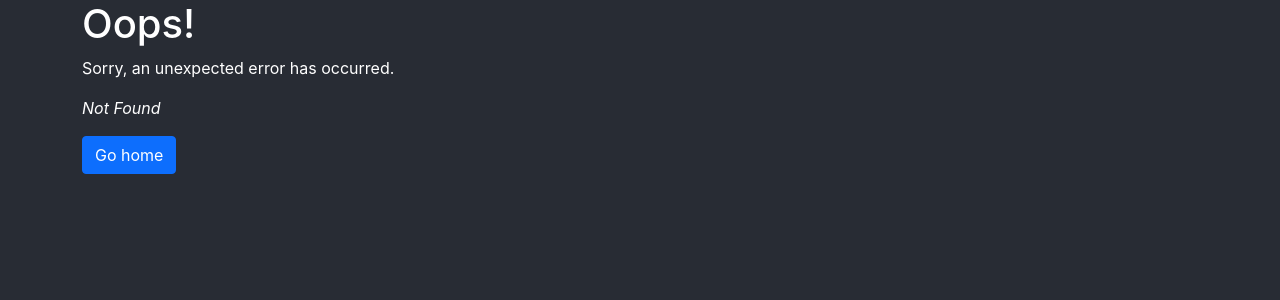
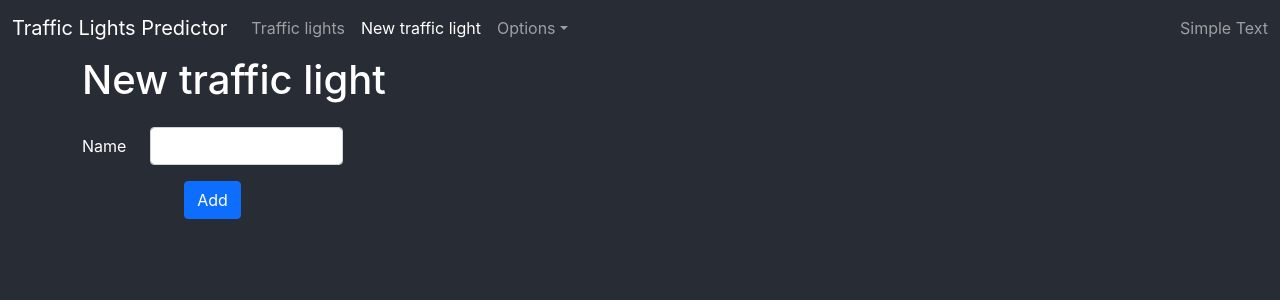
Before and after one commit to RenanDiaz/traffic-lights-predictor, a React (Create React App) app: page /new in a window 1280 px wide. Before the commit this address had no page. Shown: the top 300 px of the page. Built offline with nearby package versions, Linux system fonts and the light colour scheme.

Commit message:
Mock list and form

```diff
--- a/src/components/Header.jsx
+++ b/src/components/Header.jsx
@@ -29,13 +29,13 @@ export function Header() {
         <Collapse isOpen={isOpen} navbar>
           <Nav className="me-auto" navbar>
             <NavItem>
-              <NavLink className="nav-link" to="test" onClick={collapse}>
-                Test
+              <NavLink className="nav-link" to="list" onClick={collapse}>
+                Traffic lights
               </NavLink>
             </NavItem>
             <NavItem>
-              <NavLink className="nav-link" to="github" onClick={collapse}>
-                GitHub
+              <NavLink className="nav-link" to="new" onClick={collapse}>
+                New traffic light
               </NavLink>
             </NavItem>
             <UncontrolledDropdown nav inNavbar>
--- /dev/null
+++ b/src/components/NewTrafficLight/index.jsx
@@ -0,0 +1,32 @@
+import React, { useState } from 'react';
+import { Button, Col, Input, Row } from 'reactstrap';
+import { SeparatorRow } from '../Utils';
+
+export function NewTrafficLight() {
+  const [name, setName] = useState('');
+  return (
+    <>
+      <Row>
+        <Col>
+          <h1>New traffic light</h1>
+        </Col>
+      </Row>
+      <SeparatorRow height={15} />
+      <Row>
+        <Col xs={12} sm={6} md={5} lg={3}>
+          <Row className="align-items-center mb-3">
+            <Col xs="auto">Name</Col>
+            <Col>
+              <Input value={name} onChange={({ target }) => setName(target.value)} />
+            </Col>
+          </Row>
+          <Row className="justify-content-center">
+            <Col xs="auto">
+              <Button color="primary">Add</Button>
+            </Col>
+          </Row>
+        </Col>
+      </Row>
+    </>
+  );
+}
--- /dev/null
+++ b/src/components/TrafficLights/index.jsx
@@ -0,0 +1,32 @@
+import React from 'react';
+import { Col, Row } from 'reactstrap';
+import { SeparatorRow } from '../Utils';
+
+export function TrafficLights() {
+  const trafficLights = [
+    {
+      id: 1,
+      name: 'Test',
+    },
+    {
+      id: 2,
+      name: 'Test 2',
+    },
+  ];
+  return (
+    <>
+      <Row>
+        <Col>
+          <h1>Traffic lights</h1>
+        </Col>
+      </Row>
+      <SeparatorRow height={15} />
+      {trafficLights.map(({ id, name }) => (
+        <Row>
+          <Col xs="auto">{id}</Col>
+          <Col>{name}</Col>
+        </Row>
+      ))}
+    </>
+  );
+}
--- a/src/index.js
+++ b/src/index.js
@@ -1,7 +1,7 @@
 import React from 'react';
 import ReactDOM from 'react-dom/client';
 import './index.css';
-import App from './App';
+import { App } from './App';
 
 ReactDOM.createRoot(document.getElementById('root')).render(
   <React.StrictMode>
```
Also changed, not shown: src/App.css (deleted, +0 -38 lines), src/App.jsx (+9 -5 lines), src/index.css (+3 -5 lines).
